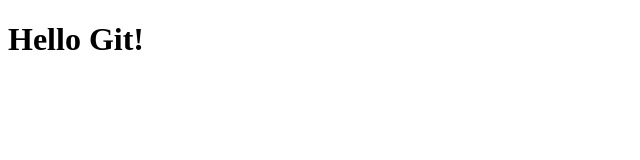
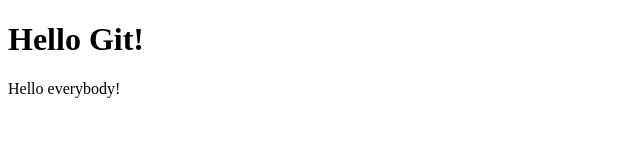
Before and after one commit to StephanUllmann/test-git, a plain HTML site: page index.html in a window 1280 px wide. Shown: the whole page, without its empty margins (0-640 px from the left). Drawn offline with Linux system fonts and the light colour scheme.

Commit message:
hello everybody

```diff
--- a/index.html
+++ b/index.html
@@ -7,5 +7,6 @@
   </head>
   <body>
     <h1>Hello Git!</h1>
+    <p>Hello everybody!</p>
   </body>
 </html>
```
